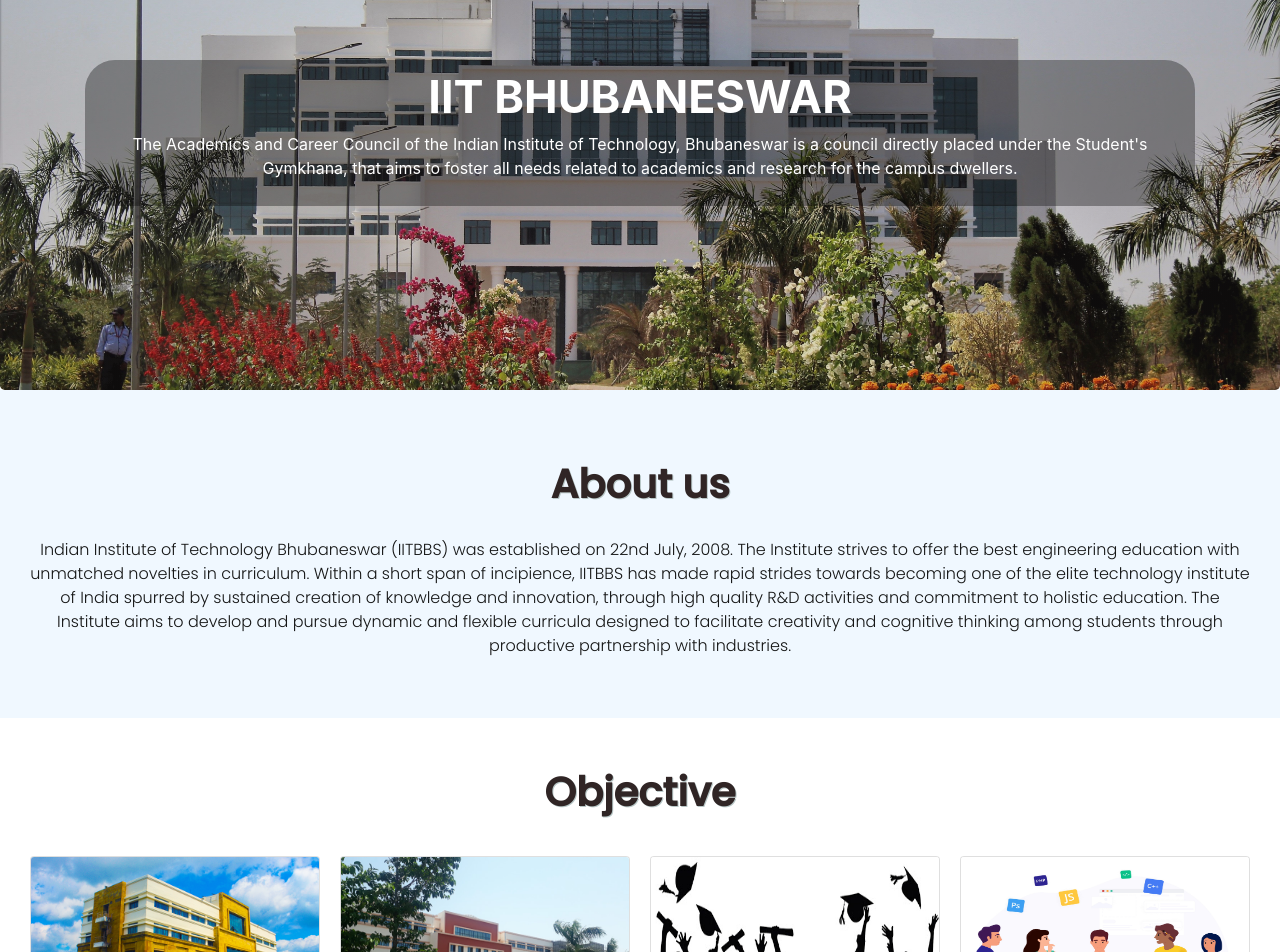
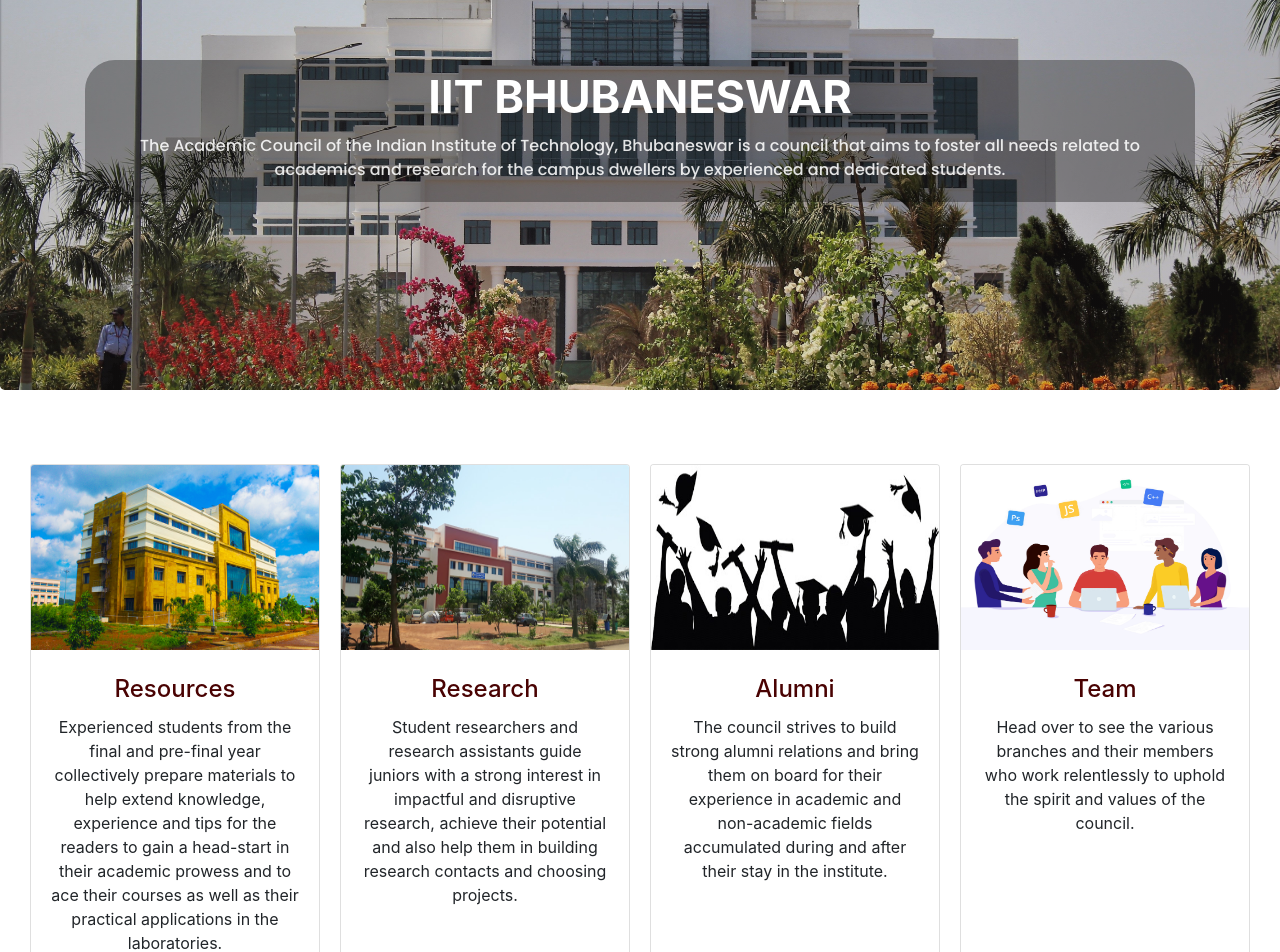
Before and after one commit to webd-iitbbs/Academic-Council, a React app: page / in a window 1280 px wide. Shown: the part 160-1112 px from the top of the page. Built offline with nearby package versions, Linux system fonts and the light colour scheme; a web font is replaced by a local one.

Commit message:
changed writeups

```diff
--- a/src/containers/Home/Home.css
+++ b/src/containers/Home/Home.css
@@ -36,12 +36,11 @@
   padding: 50px 20px;
   margin: 0px;
 }
-.body {
+.subject {
   font-family: 'Poppins', sans-serif;
-  font-size: 1rem;
-  font-weight: 300;
+  font-size: 16px;
+  color: rgba(255, 255, 255, 0.87);
   line-height: 1.5;
-  color: #151616;
   margin: 10px;
 }
 
--- a/src/containers/Home/Home.js
+++ b/src/containers/Home/Home.js
@@ -29,17 +29,17 @@
           <Container>
             <div className="text">
               <h2 className="mainHeading">IIT BHUBANESWAR</h2>
-              <p clasName="body">
-                The Academics and Career Council of the Indian Institute of
-                Technology, Bhubaneswar is a council directly placed under the
-                Student's Gymkhana, that aims to foster all needs related to
-                academics and research for the campus dwellers.
+              <p className="subject">
+                The Academic Council of the Indian Institute of Technology,
+                Bhubaneswar is a council that aims to foster all needs related
+                to academics and research for the campus dwellers by experienced
+                and dedicated students.
               </p>
             </div>
           </Container>
         </Jumbotron>
 
-        <div className="content">
+        {/* <div className="content">
           <h2 className="heading">About us</h2>
           <p className="body">
             Indian Institute of Technology Bhubaneswar (IITBBS) was established
@@ -53,9 +53,10 @@
             to facilitate creativity and cognitive thinking among students
             through productive partnership with industries.
           </p>
-        </div>
+        </div> */}
         <div className="section">
-          <h1 className="heading"> Objective</h1>
+          {/* <h1 className="heading"> Objective</h1> */}
+          <br></br>
           <div className="cards" style={{ margin: '20px' }}>
             <Card className="card">
               <Card.Img
@@ -70,10 +71,11 @@
                   Resources
                 </Card.Title>
                 <Card.Text>
-                  The UG/PG Academics Wing takes up the responsibility of the
-                  academics related work of the Academic and Career Council. It
-                  acts as an interface between the institute policy makers and
-                  the students on matters related to academia.
+                  Experienced students from the final and pre-final year
+                  collectively prepare materials to help extend knowledge,
+                  experience and tips for the readers to gain a head-start in
+                  their academic prowess and to ace their courses as well as
+                  their practical applications in the laboratories.
                 </Card.Text>
               </Card.Body>
               <Button
--- a/src/containers/Resources/Resources.js
+++ b/src/containers/Resources/Resources.js
@@ -23,23 +23,23 @@
           <Container>
             <div className="text">
               <h2 className="mainHeading">Academic Resources</h2>
-              <p clasName="body">
-                The Academics and Career Council of the Indian Institute of
-                Technology, Bhubaneswar is a council directly placed under the
-                Student's Gymkhana, that aims to foster all needs related to
-                academics and research for the campus dwellers.
+              <p className="subject">
+                Experienced students from the final and pre-final year
+                collectively prepare materials to help extend knowledge,
+                experience and tips for the readers to gain a head-start in
+                their academic prowess and to ace their courses as well as their
+                practical applications in the laboratories.
               </p>
             </div>
           </Container>
         </Jumbotron>
         <div className="content">
-          <h2 className="heading">Our Objective</h2>
+          <h2 className="heading">Objective</h2>
           <p className="body">
-            Experienced students from the final and pre-final year collectively
-            prepare materials to help extend knowledge, experience and tips for
-            the readers to gain a head-start in their academic prowess and to
-            ace their courses as well as their practical applications in the
-            laboratories.
+            With the institute growing in number of students, age, and
+            infrastructure, the council believes it is for the student community
+            to step up and achieve great things by helping each other for our
+            common goals.
           </p>
         </div>
         <div className="section">
```
